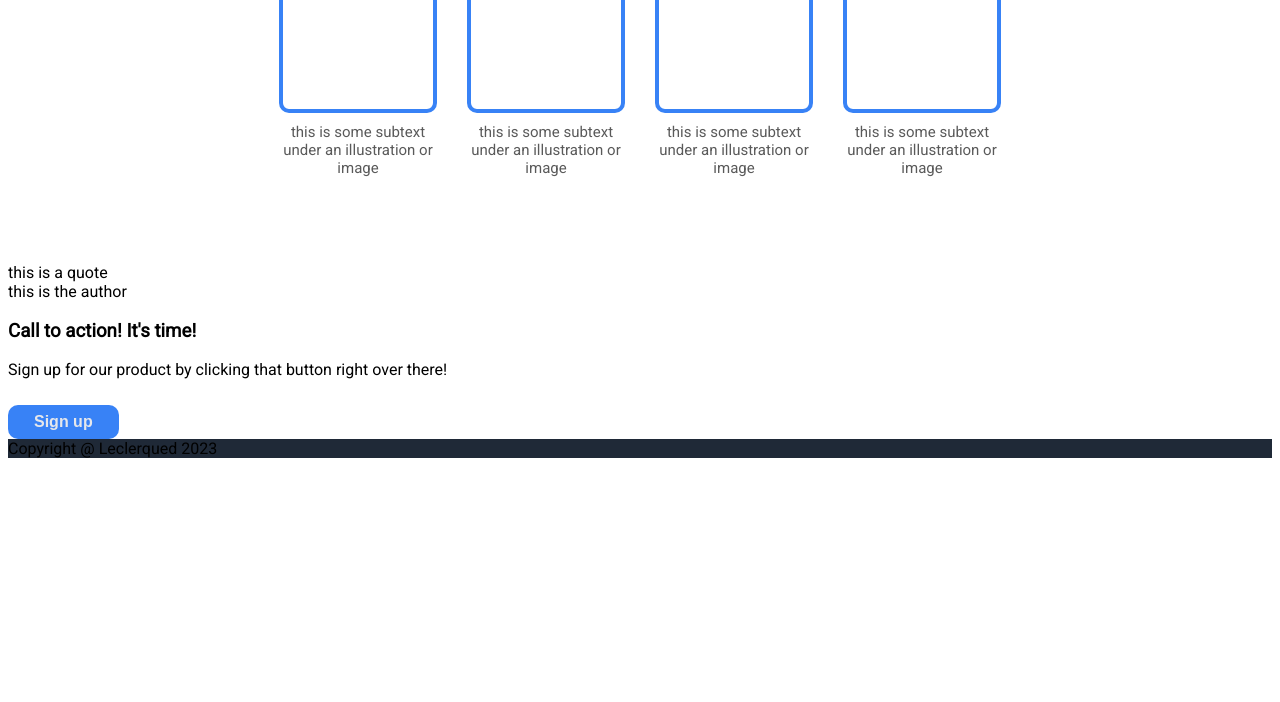
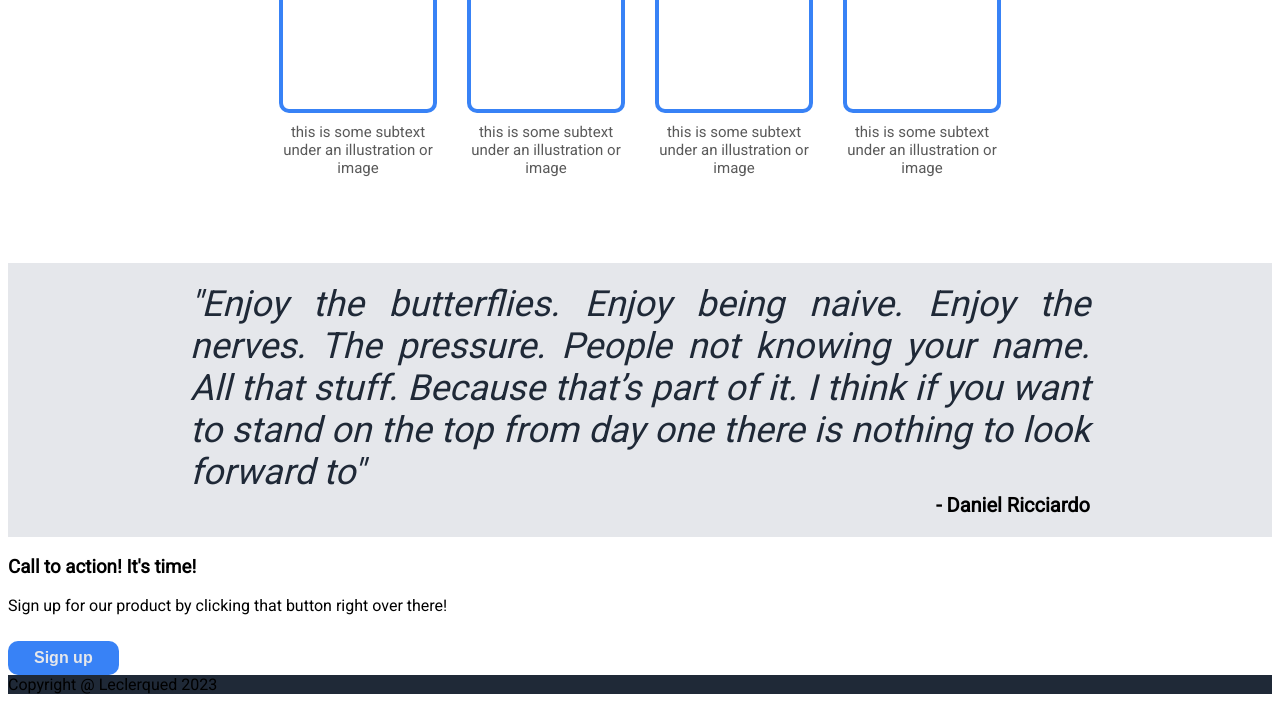
Before and after one commit to Leclerqued/landing_page, a plain HTML site: page index.html in a window 1280 px wide. Shown: the part 613-1315 px from the top of the page. Before the commit the page ends 1079 px from the top, so only its background shows below. Drawn offline with Linux system fonts and the light colour scheme.

Commit message:
added quote section

```diff
--- a/index.html
+++ b/index.html
@@ -52,9 +52,11 @@
             </div>
         </div>
     </div>
-    <div class="quote">
-        <div class="actual-quote">this is a quote</div>
-        <div class="author">this is the author</div>
+    <div class="quote-section">
+        <div class="quote">
+            <div class="actual-quote">"Enjoy the butterflies. Enjoy being naive. Enjoy the nerves. The pressure. People not knowing your name. All that stuff. Because that’s part of it. I think if you want to stand on the top from day one there is nothing to look forward to"</div>
+            <div class="author">- Daniel Ricciardo</div>
+        </div>
     </div>
     <div class="sign-up">
         <div class="container">
--- a/style.css
+++ b/style.css
@@ -4,6 +4,7 @@ body {
     display: flex;
     flex-direction: column;
     flex: 1;
+    background-color: #fff;
 }
 
 /* upper side of the site */
@@ -129,3 +130,33 @@ button {
     color: #5a5a5a;
     text-align: center;
 }
+
+/* this is the part where the quote goes */
+
+.quote-section {
+    background-color: #e5e7eb;
+    display: flex;
+    flex-direction: column;
+    justify-content: center;
+    align-items: center;
+    padding: 20px;
+}
+
+.quote {
+    width: 900px;
+}
+
+.actual-quote {
+    font-size: 36px;
+    font-weight: light;
+    font-style: italic;
+    color: #1f2937;
+    text-align: justify;
+}
+
+.author {
+    font-size: 20px;
+    color: #000;
+    font-weight: bold;
+    text-align: right;
+}
```
